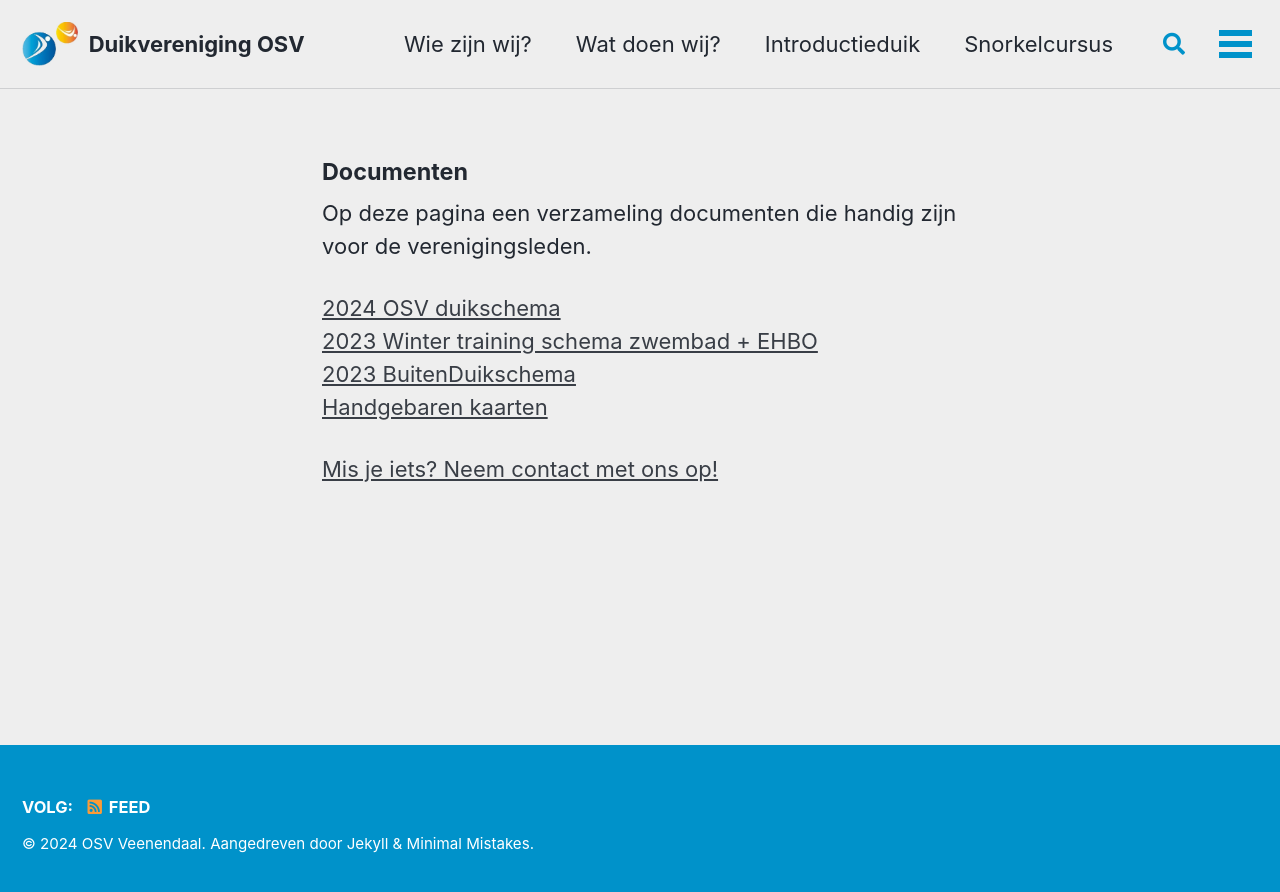
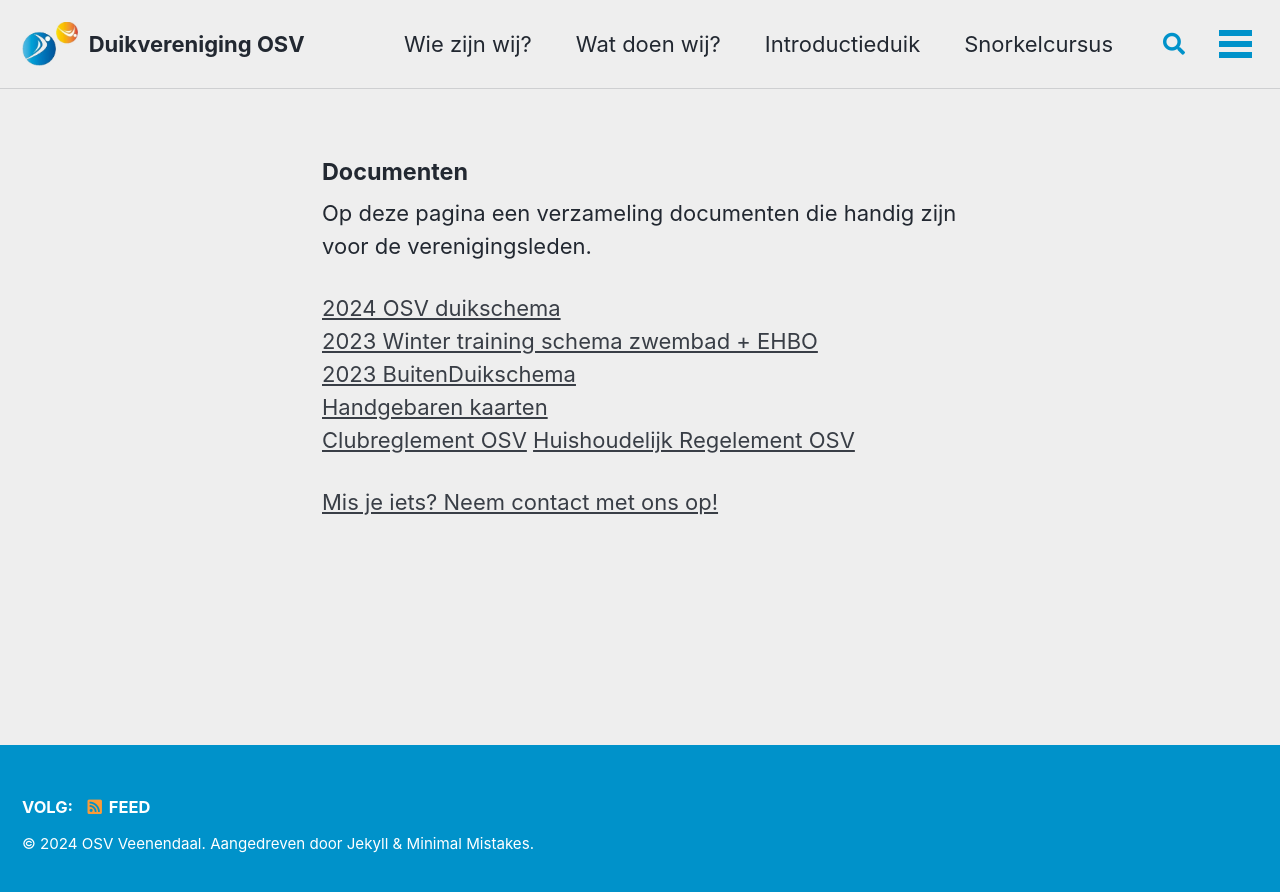
Before and after one commit to walthertimmer/osvveenendaal.nl, a Jekyll site: the page built from _pages/documenten.md, in a window 1280 px wide. Shown: the top 892 px of the page. Built offline with Jekyll 4.4.1, drawn with Linux system fonts in a browser that asks for light colours; cached includes are drawn as plain includes.

Commit message:
Update documenten.md

```diff
--- a/_pages/documenten.md
+++ b/_pages/documenten.md
@@ -13,5 +13,7 @@ Op deze pagina een verzameling documenten die handig zijn voor de verenigingsled
 [2023 Winter training schema zwembad + EHBO](/assets/docs/2023_WinterSchema_Zwembadschema_Reanimatie_en_ehbo.pdf)
 [2023 BuitenDuikschema](/assets/docs/DUIKSTEKKEN_OSV_2023.pdf)
 [Handgebaren kaarten](/assets/docs/kaartjes_handsignalen.pdf)
+[Clubreglement OSV](/assets/docs/Clubreglement_OSV.pdf)
+[Huishoudelijk Regelement OSV](/assets/docs/Huishoudelijk_Regelement_OSV.pdf)
 
 [Mis je iets? Neem contact met ons op!](/contact/)
```
